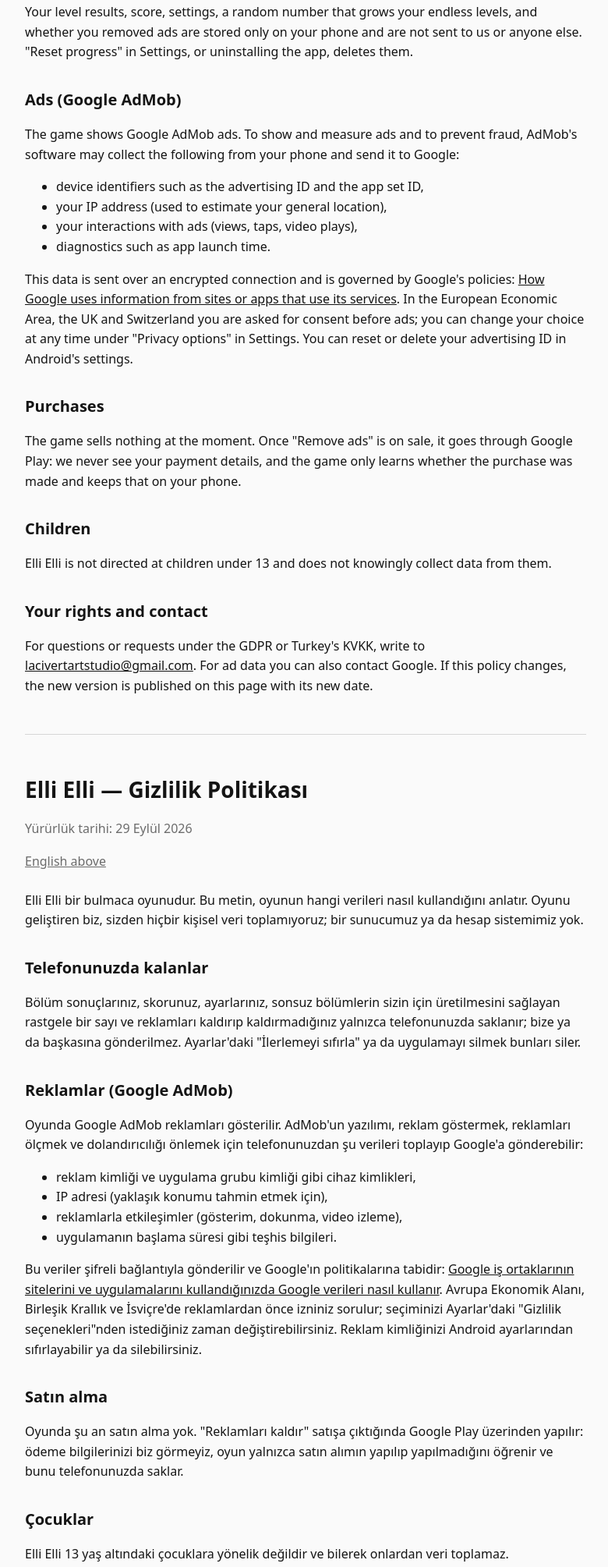
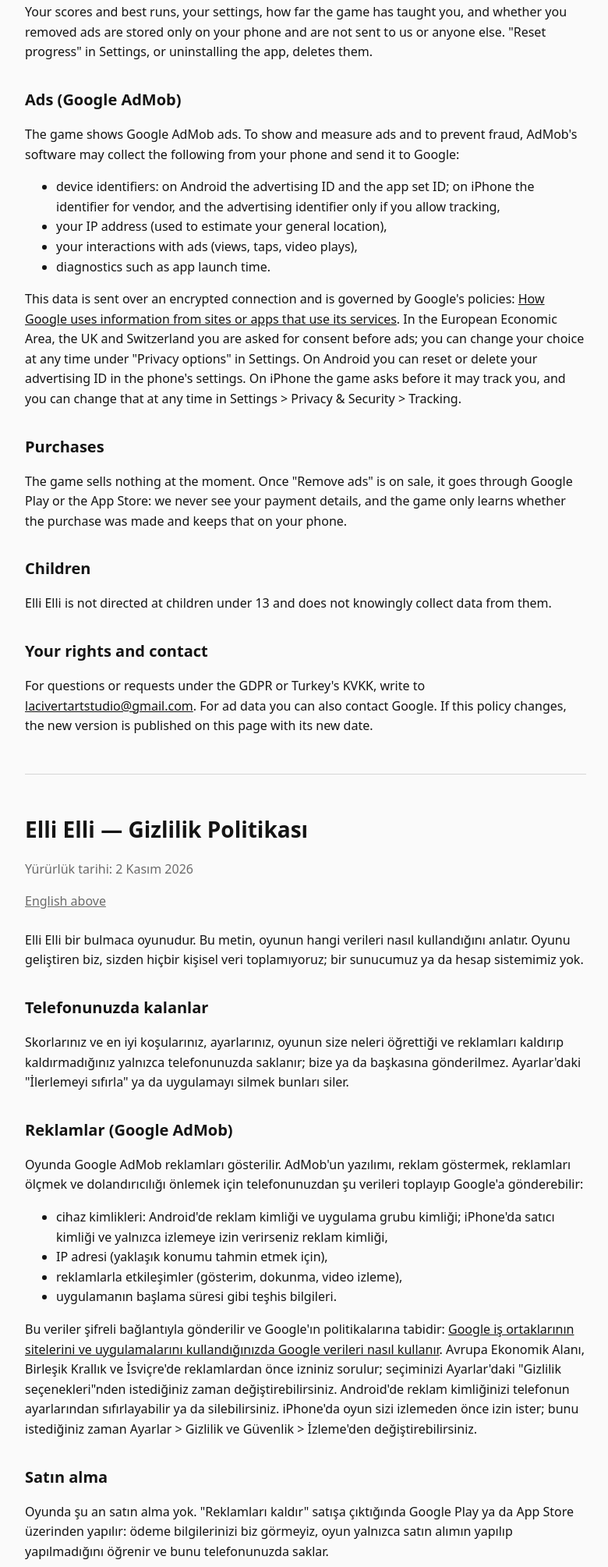
Before and after one commit to KutayOz/elli-elli-site, a plain HTML site: page privacy.html in a window 1280 px wide. Shown: the part 312-2321 px from the top of the page at 78% size, without its empty margins (248-1028 px from the left). Drawn offline with Linux system fonts and the light colour scheme.

Commit message:
Elli Elli 2.0: the balloon game, its new icon, and the iPhone in the privacy policy
Co-Authored-By: Claude Opus 5.5 <noreply@anthropic.com>

```diff
--- a/privacy.html
+++ b/privacy.html
@@ -23,22 +23,23 @@
 
 <section id="en" lang="en">
 <h1>Elli Elli — Privacy Policy</h1>
-<p class="date">Effective: September 29, 2026</p>
+<p class="date">Effective: November 2, 2026</p>
 <p class="lang"><a href="#tr">Türkçesi aşağıda</a></p>
 
 <p>Elli Elli is a puzzle game. This page explains which data the game uses and how. We, the developer,
 collect no personal data from you; we have no server and no accounts.</p>
 
 <h2>What stays on your phone</h2>
-<p>Your level results, score, settings, a random number that grows your endless levels, and whether you
-removed ads are stored only on your phone and are not sent to us or anyone else. "Reset progress" in
+<p>Your scores and best runs, your settings, how far the game has taught you, and whether you removed
+ads are stored only on your phone and are not sent to us or anyone else. "Reset progress" in
 Settings, or uninstalling the app, deletes them.</p>
 
 <h2>Ads (Google AdMob)</h2>
 <p>The game shows Google AdMob ads. To show and measure ads and to prevent fraud, AdMob's software may
 collect the following from your phone and send it to Google:</p>
 <ul>
-  <li>device identifiers such as the advertising ID and the app set ID,</li>
+  <li>device identifiers: on Android the advertising ID and the app set ID; on iPhone the identifier for
+  vendor, and the advertising identifier only if you allow tracking,</li>
   <li>your IP address (used to estimate your general location),</li>
   <li>your interactions with ads (views, taps, video plays),</li>
   <li>diagnostics such as app launch time.</li>
@@ -46,11 +47,12 @@ collect the following from your phone and send it to Google:</p>
 <p>This data is sent over an encrypted connection and is governed by Google's policies:
 <a href="https://policies.google.com/technologies/partner-sites">How Google uses information from sites or apps that use its services</a>.
 In the European Economic Area, the UK and Switzerland you are asked for consent before ads; you can
-change your choice at any time under "Privacy options" in Settings. You can reset or delete your
-advertising ID in Android's settings.</p>
+change your choice at any time under "Privacy options" in Settings. On Android you can reset or delete
+your advertising ID in the phone's settings. On iPhone the game asks before it may track you, and you
+can change that at any time in Settings &gt; Privacy &amp; Security &gt; Tracking.</p>
 
 <h2>Purchases</h2>
-<p>The game sells nothing at the moment. Once "Remove ads" is on sale, it goes through Google Play: we
+<p>The game sells nothing at the moment. Once "Remove ads" is on sale, it goes through Google Play or the App Store: we
 never see your payment details, and the game only learns whether the purchase was made and keeps that
 on your phone.</p>
 
@@ -67,22 +69,23 @@ changes, the new version is published on this page with its new date.</p>
 
 <section id="tr" lang="tr">
 <h1>Elli Elli — Gizlilik Politikası</h1>
-<p class="date">Yürürlük tarihi: 29 Eylül 2026</p>
+<p class="date">Yürürlük tarihi: 2 Kasım 2026</p>
 <p class="lang"><a href="#en">English above</a></p>
 
 <p>Elli Elli bir bulmaca oyunudur. Bu metin, oyunun hangi verileri nasıl kullandığını anlatır. Oyunu
 geliştiren biz, sizden hiçbir kişisel veri toplamıyoruz; bir sunucumuz ya da hesap sistemimiz yok.</p>
 
 <h2>Telefonunuzda kalanlar</h2>
-<p>Bölüm sonuçlarınız, skorunuz, ayarlarınız, sonsuz bölümlerin sizin için üretilmesini sağlayan
-rastgele bir sayı ve reklamları kaldırıp kaldırmadığınız yalnızca telefonunuzda saklanır; bize ya da
+<p>Skorlarınız ve en iyi koşularınız, ayarlarınız, oyunun size neleri öğrettiği ve reklamları kaldırıp
+kaldırmadığınız yalnızca telefonunuzda saklanır; bize ya da
 başkasına gönderilmez. Ayarlar'daki "İlerlemeyi sıfırla" ya da uygulamayı silmek bunları siler.</p>
 
 <h2>Reklamlar (Google AdMob)</h2>
 <p>Oyunda Google AdMob reklamları gösterilir. AdMob'un yazılımı, reklam göstermek, reklamları ölçmek
 ve dolandırıcılığı önlemek için telefonunuzdan şu verileri toplayıp Google'a gönderebilir:</p>
 <ul>
-  <li>reklam kimliği ve uygulama grubu kimliği gibi cihaz kimlikleri,</li>
+  <li>cihaz kimlikleri: Android'de reklam kimliği ve uygulama grubu kimliği; iPhone'da satıcı kimliği ve
+  yalnızca izlemeye izin verirseniz reklam kimliği,</li>
   <li>IP adresi (yaklaşık konumu tahmin etmek için),</li>
   <li>reklamlarla etkileşimler (gösterim, dokunma, video izleme),</li>
   <li>uygulamanın başlama süresi gibi teşhis bilgileri.</li>
@@ -90,11 +93,13 @@ ve dolandırıcılığı önlemek için telefonunuzdan şu verileri toplayıp Go
 <p>Bu veriler şifreli bağlantıyla gönderilir ve Google'ın politikalarına tabidir:
 <a href="https://policies.google.com/technologies/partner-sites">Google iş ortaklarının sitelerini ve uygulamalarını kullandığınızda Google verileri nasıl kullanır</a>.
 Avrupa Ekonomik Alanı, Birleşik Krallık ve İsviçre'de reklamlardan önce izniniz sorulur; seçiminizi
-Ayarlar'daki "Gizlilik seçenekleri"nden istediğiniz zaman değiştirebilirsiniz. Reklam kimliğinizi
-Android ayarlarından sıfırlayabilir ya da silebilirsiniz.</p>
+Ayarlar'daki "Gizlilik seçenekleri"nden istediğiniz zaman değiştirebilirsiniz. Android'de reklam
+kimliğinizi telefonun ayarlarından sıfırlayabilir ya da silebilirsiniz. iPhone'da oyun sizi izlemeden
+önce izin ister; bunu istediğiniz zaman Ayarlar &gt; Gizlilik ve Güvenlik &gt; İzleme'den
+değiştirebilirsiniz.</p>
 
 <h2>Satın alma</h2>
-<p>Oyunda şu an satın alma yok. "Reklamları kaldır" satışa çıktığında Google Play üzerinden yapılır:
+<p>Oyunda şu an satın alma yok. "Reklamları kaldır" satışa çıktığında Google Play ya da App Store üzerinden yapılır:
 ödeme bilgilerinizi biz görmeyiz, oyun yalnızca satın alımın yapılıp yapılmadığını öğrenir ve bunu
 telefonunuzda saklar.</p>
 
```
Also changed, not shown: index.html (+2 -2 lines), icon.png.
